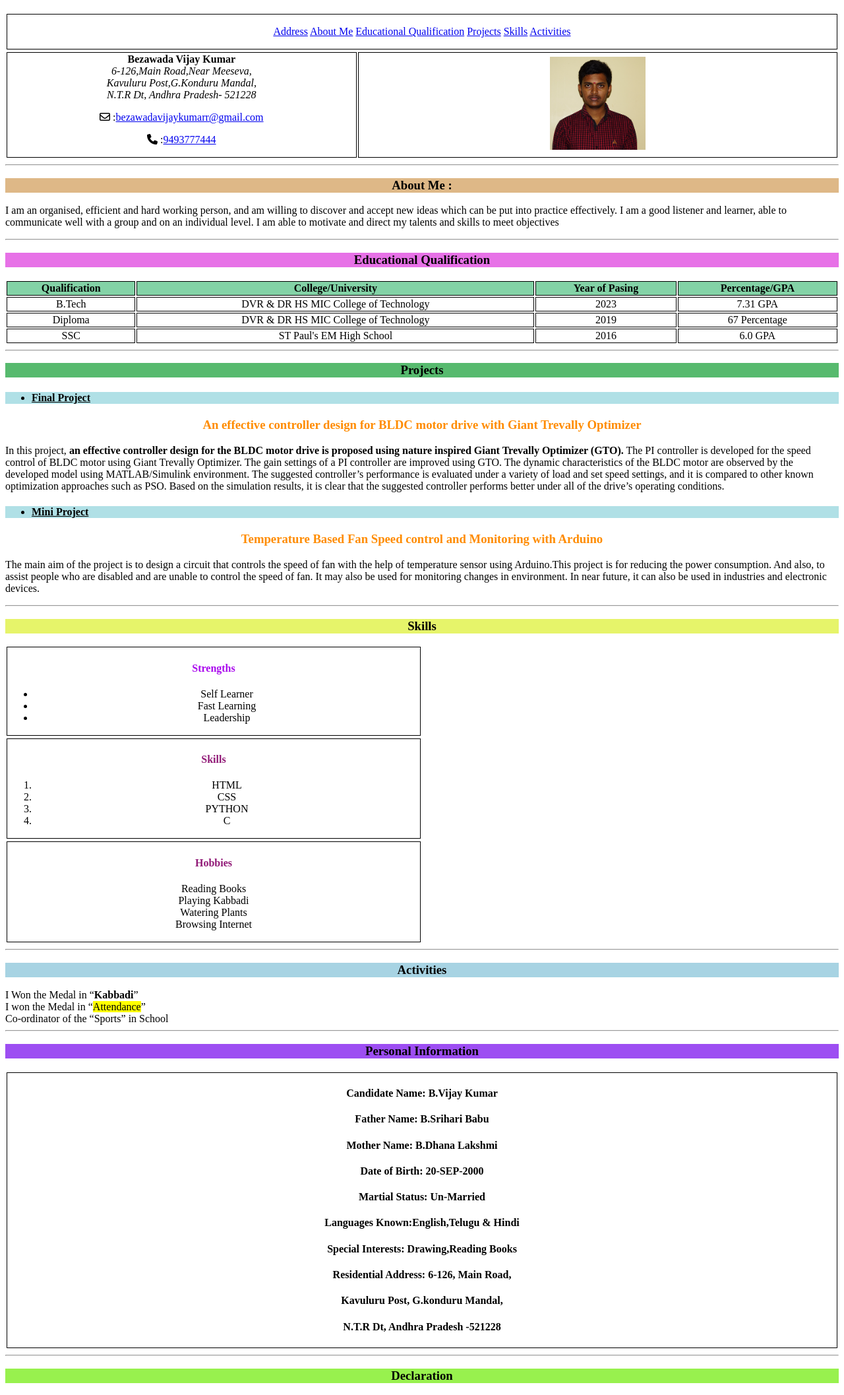
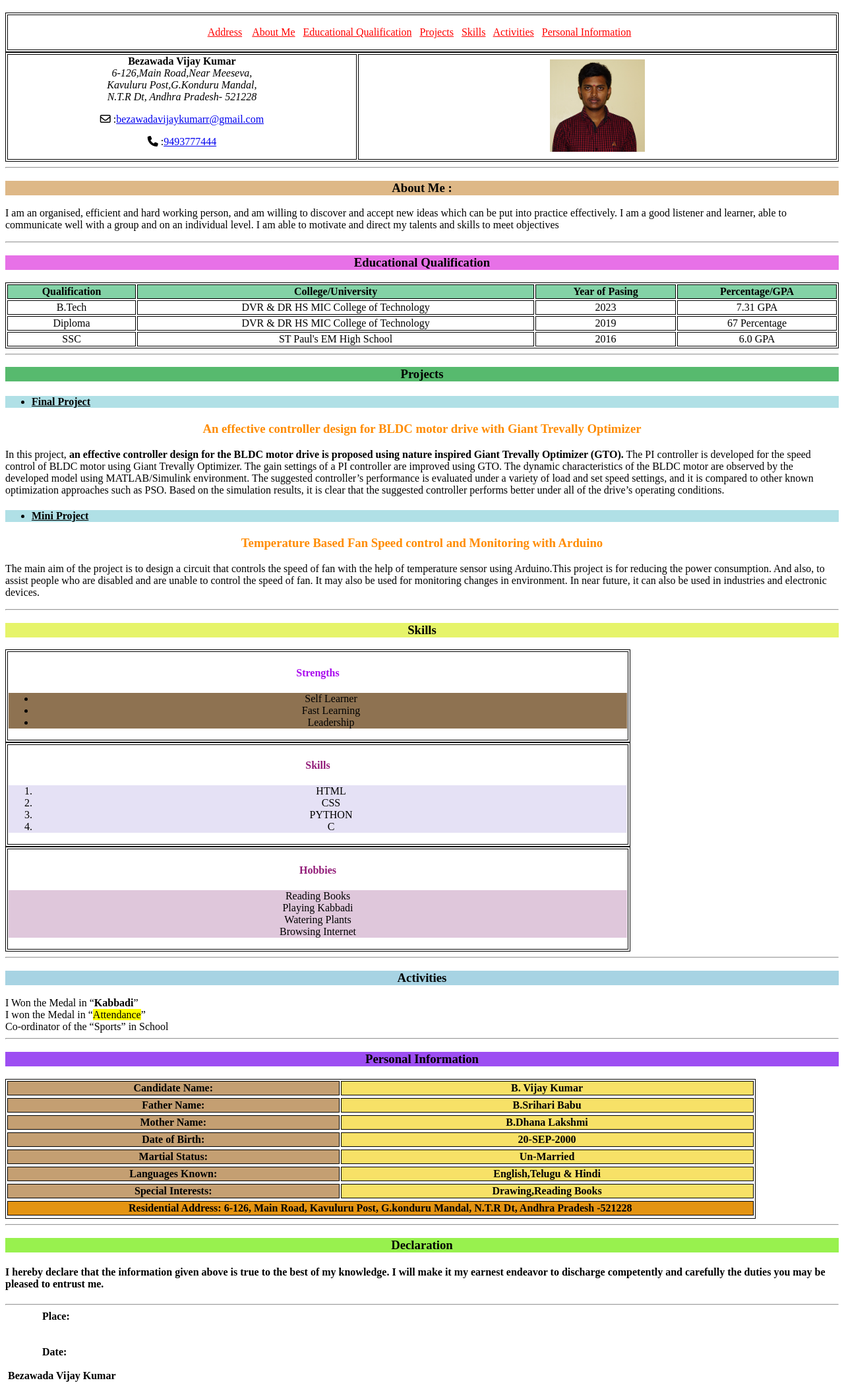
Before and after one commit to bvijaykumarr/test, a plain HTML site: page Resume.html in a window 1280 px wide. Shown: the part 61-2175 px from the top of the page at 66% size. Drawn offline with Linux system fonts and the light colour scheme.

Commit message:
final resume

```diff
--- a/Resume.html
+++ b/Resume.html
@@ -13,6 +13,7 @@
       referrerpolicy="no-referrer"
     />
     <style>
+      table,
       tr,
       th,
       td {
@@ -32,12 +33,14 @@
   <body>
     <header><h1 >Resume</h1></header>
     <section><table style="width: 100%"><tr><td>
-      <p><nav><a href="#Address">Address</a>
-        <a href="#About Me">About Me</a>
-          <a href="#Educational Qualification">Educational Qualification</a>
-           <a href="#Projects">Projects</a>
-          <a href="#Skills">Skills</a>
-        <a href="#Activities">Activities</a></nav></p></tr></td>
+      <p><nav><a href="#Address" style="color:red" >Address</a> &nbsp;&nbsp;
+        <a href="#About Me" style="color:red">About Me</a>&nbsp;&nbsp;
+          <a href="#Educational Qualification" style="color:red">Educational Qualification</a>&nbsp;&nbsp;
+           <a href="#Projects" style="color:red">Projects</a>&nbsp;&nbsp;
+          <a href="#Skills" style="color:red">Skills</a>&nbsp;&nbsp;
+        <a href="#Activities" style="color:red" >Activities</a>&nbsp;&nbsp;
+        <a href="#Personal Information" style="color:red">Personal Information</a>&nbsp;&nbsp;
+      </nav></p></tr></td>
     </table></section>
     <main>
       <section>
@@ -157,13 +160,13 @@
       </p>
     </h4>
     <hr />
-    <h3 style="background-color: rgb(230, 244, 106)">Skills</h3>
+    <h3 style="background-color: rgb(230, 244, 106)"id="Skills">Skills</h3>
     <section>
-      <table style="width: 50%">
+      <table style="width: 75%">
         <tr>
           <td>
             <h4 style="color: #aa0aee">Strengths</h4>
-            <ul>
+            <ul style="background-color: rgba(99, 60, 14, 0.721);">
               <li>Self Learner</li>
               <li>Fast Learning</li>
               <li>Leadership</li>
@@ -173,11 +176,11 @@
       </table>
     </section>
     <section>
-      <table style="width: 50%">
+      <table style="width: 75%">
         <tr>
           <td>
-            <div><h4 style="color: #911a77" id="Skills">Skills</h4></div>
-            <ol>
+            <div><h4 style="color: #911a77" >Skills</h4></div>
+            <ol style="background-color: rgba(99, 78, 193, 0.169);">
               <li>HTML</li>
               <li>CSS</li>
               <li>PYTHON</li>
@@ -188,11 +191,11 @@
       </table>
     </section>
     <section>
-      <table style="width: 50%">
+      <table style="width: 75%">
         <tr>
           <td>
             <div><h4 style="color: #911a77">Hobbies</h4></div>
-            <dl>
+            <dl style="background-color: rgba(127, 34, 111, 0.251);">
               <dt>Reading Books</dt>
               <dt>Playing Kabbadi</dt>
               <dt>Watering Plants</dt>
@@ -212,22 +215,46 @@
     </dt>
     <dt>Co-ordinator of the <q>Sports</q> in School</dt>
     <hr />
-    <h3 style="background-color: rgb(157, 78, 242)">Personal Information</h3>
+    <h3 style="background-color: rgb(157, 78, 242)"id="Personal Information">Personal Information</h3>
     <section>
-      <table style="width: 100%;">
-        <tr>
-          <td>
-           <h4> <div>Candidate Name: B.Vijay Kumar</div></h4>
-            <h4><div>Father Name: B.Srihari Babu</div></h4>
-            <h4><div>Mother Name: B.Dhana Lakshmi</div></h4>
-            <h4><div>Date of Birth: 20-SEP-2000</div></h4>
-            <h4><div>Martial Status: Un-Married</div></h4 >
-           <h4> <div>Languages Known:English,Telugu & Hindi</div></h4>
-            <h4><div>Special Interests: Drawing,Reading Books</h4>
-            <h4><div>Residential Address: 6-126, Main Road,</div></h4>
-           <h4> <div>Kavuluru Post, G.konduru Mandal,</div></h4>
-            <h4><div>N.T.R Dt, Andhra Pradesh -521228</div> </h4>
-</p></tr></td></table></section><HR>
+      <table style="width: 90%">
+          <tr>
+              <th style="background-color: rgb(196, 159, 114);"> Candidate Name:</th><th style="background-color: rgb(247, 225, 103);"colspan="3">B. Vijay Kumar</th><tr></tr>
+              <th style="background-color: rgb(196, 159, 114);">Father Name: </th> <th style="background-color: rgb(247, 225, 103);">B.Srihari Babu</th><tr></tr>
+              <th style="background-color: rgb(196, 159, 114);">Mother Name: </th><th style="background-color: rgb(247, 225, 103);">B.Dhana Lakshmi</th><tr></tr>
+              <th style="background-color: rgb(196, 159, 114);">Date of Birth:</th><th style="background-color: rgb(247, 225, 103);"> 20-SEP-2000</th><tr></tr>
+              <th style="background-color: rgb(196, 159, 114);">Martial Status:</th><th style="background-color: rgb(247, 225, 103);"> Un-Married</th><tr></tr>
+              <th style="background-color: rgb(196, 159, 114);">Languages Known:</th><th style="background-color: rgb(247, 225, 103);">English,Telugu & Hindi</th><tr></tr>
+              <th style="background-color: rgb(196, 159, 114);">Special Interests:</th><th style="background-color: rgb(247, 225, 103);"> Drawing,Reading Books</th><tr></tr>
+              <th style="background-color: rgb(228, 148, 19);"colspan="3"> Residential Address: 6-126, Main Road,
+                  Kavuluru Post, G.konduru Mandal,
+                  N.T.R Dt, Andhra Pradesh -521228</th><tr></tr>
+          </tr>
+      </table>
+  </section><hr>
 <h3 style="background-color: rgb(152, 241, 78)">Declaration</h3>
+<p><h4>I hereby declare that the information given above is true to the best of my knowledge.
+  I will make it my earnest endeavor to discharge competently and carefully the duties you may be pleased to entrust me.</h4></p><hr>
+  &nbsp;&nbsp;&nbsp;&nbsp;&nbsp;&nbsp;&nbsp;&nbsp;&nbsp;&nbsp;&nbsp;&nbsp;&nbsp;&nbsp;<b>Place:</b><br><br><br>
+  &nbsp;&nbsp;&nbsp;&nbsp;&nbsp;&nbsp;&nbsp;&nbsp;&nbsp;&nbsp;&nbsp;&nbsp;&nbsp;&nbsp;<b>Date:</b><br>
+  &nbsp;&nbsp;&nbsp;&nbsp;&nbsp;&nbsp;&nbsp;&nbsp;&nbsp;&nbsp;&nbsp;&nbsp;&nbsp;&nbsp;&nbsp;&nbsp;
+  &nbsp;&nbsp;&nbsp;&nbsp;&nbsp;&nbsp;&nbsp;&nbsp;&nbsp;&nbsp;&nbsp;&nbsp;&nbsp;&nbsp;&nbsp;&nbsp;
+  &nbsp;&nbsp;&nbsp;&nbsp;&nbsp;&nbsp;&nbsp;&nbsp;&nbsp;&nbsp;&nbsp;&nbsp;&nbsp;&nbsp;&nbsp;&nbsp;
+  &nbsp;&nbsp;&nbsp;&nbsp;&nbsp;&nbsp;&nbsp;&nbsp;&nbsp;&nbsp;&nbsp;&nbsp;&nbsp;&nbsp;&nbsp;&nbsp;
+  &nbsp;&nbsp;&nbsp;&nbsp;&nbsp;&nbsp;&nbsp;&nbsp;&nbsp;&nbsp;&nbsp;&nbsp;&nbsp;&nbsp;&nbsp;&nbsp;
+  &nbsp;&nbsp;&nbsp;&nbsp;&nbsp;&nbsp;&nbsp;&nbsp;&nbsp;&nbsp;&nbsp;&nbsp;&nbsp;&nbsp;&nbsp;&nbsp;
+  &nbsp;&nbsp;&nbsp;&nbsp;&nbsp;&nbsp;&nbsp;&nbsp;&nbsp;&nbsp;&nbsp;&nbsp;&nbsp;&nbsp;&nbsp;&nbsp;
+  &nbsp;&nbsp;&nbsp;&nbsp;&nbsp;&nbsp;&nbsp;&nbsp;&nbsp;&nbsp;&nbsp;&nbsp;&nbsp;&nbsp;&nbsp;&nbsp;
+  &nbsp;&nbsp;&nbsp;&nbsp;&nbsp;&nbsp;&nbsp;&nbsp;&nbsp;&nbsp;&nbsp;&nbsp;&nbsp;&nbsp;&nbsp;&nbsp;
+  &nbsp;&nbsp;&nbsp;&nbsp;&nbsp;&nbsp;&nbsp;&nbsp;&nbsp;&nbsp;&nbsp;&nbsp;&nbsp;&nbsp;&nbsp;&nbsp;
+  &nbsp;&nbsp;&nbsp;&nbsp;&nbsp;&nbsp;&nbsp;&nbsp;&nbsp;&nbsp;&nbsp;&nbsp;&nbsp;&nbsp;&nbsp;&nbsp;
+  &nbsp;&nbsp;&nbsp;&nbsp;&nbsp;&nbsp;&nbsp;&nbsp;&nbsp;&nbsp;&nbsp;&nbsp;&nbsp;&nbsp;&nbsp;&nbsp;
+  &nbsp;&nbsp;&nbsp;&nbsp;&nbsp;&nbsp;&nbsp;&nbsp;&nbsp;&nbsp;&nbsp;&nbsp;&nbsp;&nbsp;&nbsp;&nbsp;
+  &nbsp;&nbsp;&nbsp;&nbsp;&nbsp;&nbsp;&nbsp;&nbsp;&nbsp;&nbsp;&nbsp;&nbsp;&nbsp;&nbsp;&nbsp;&nbsp;
+  &nbsp;&nbsp;&nbsp;&nbsp;&nbsp;&nbsp;&nbsp;&nbsp;&nbsp;&nbsp;&nbsp;&nbsp;&nbsp;&nbsp;&nbsp;&nbsp;
+  &nbsp;&nbsp;&nbsp;&nbsp;&nbsp;&nbsp;&nbsp;&nbsp;&nbsp;&nbsp;&nbsp;&nbsp;&nbsp;&nbsp;&nbsp;&nbsp;
+  &nbsp;&nbsp;&nbsp;&nbsp;&nbsp;&nbsp;&nbsp;&nbsp;&nbsp;&nbsp;&nbsp;&nbsp;&nbsp;&nbsp;&nbsp;&nbsp;
+  &nbsp;&nbsp;&nbsp;&nbsp;&nbsp;&nbsp;&nbsp;&nbsp;&nbsp;&nbsp;&nbsp;&nbsp;&nbsp;&nbsp;&nbsp;&nbsp;
+  &nbsp;<strong>Bezawada Vijay Kumar</strong>
 </body>
 </html>
```
